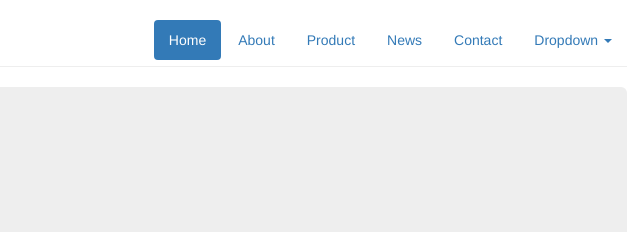
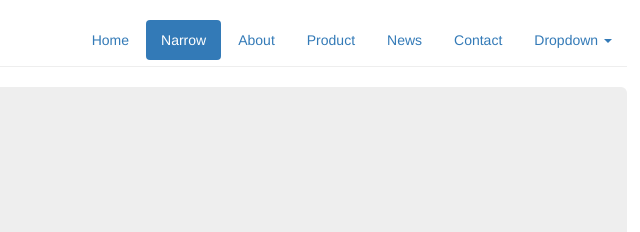
Before and after one commit to mytime23/bootstrap-play, a website: page view/narrow.html in a window 1280 px wide. Shown: the top 232 px of the page, 583-1223 px from the left. Drawn offline with Linux system fonts and the light colour scheme; files that its build step writes are made by us from their sources; files whose address does not match are found by name.

Commit message:
Add home and narrow page link

```diff
--- a/view/narrow.html
+++ b/view/narrow.html
@@ -28,7 +28,8 @@
         <div class="header">
         <nav>
             <ul class="nav nav-pills pull-right">
-                <li class="active"><a href="#">Home</a></li>
+                <li><a href="/">Home</a></li>
+                <li class="active"><a href="/narrow">Narrow</a></li>
                 <li><a href="#about">About</a></li>
                 <li><a href="#product">Product</a></li>
                 <li><a href="#news">News</a></li>
```
Also changed, not shown: view/index.html (+2 -1 lines).
